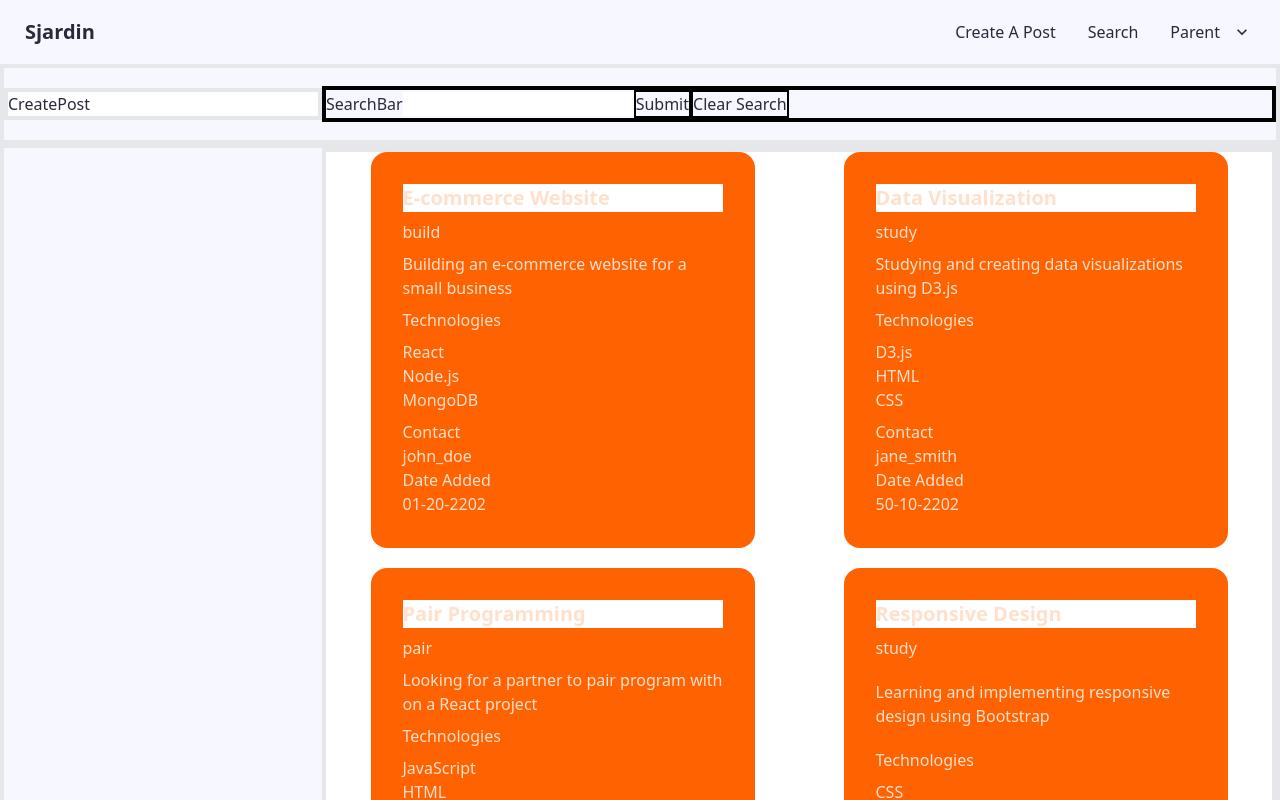
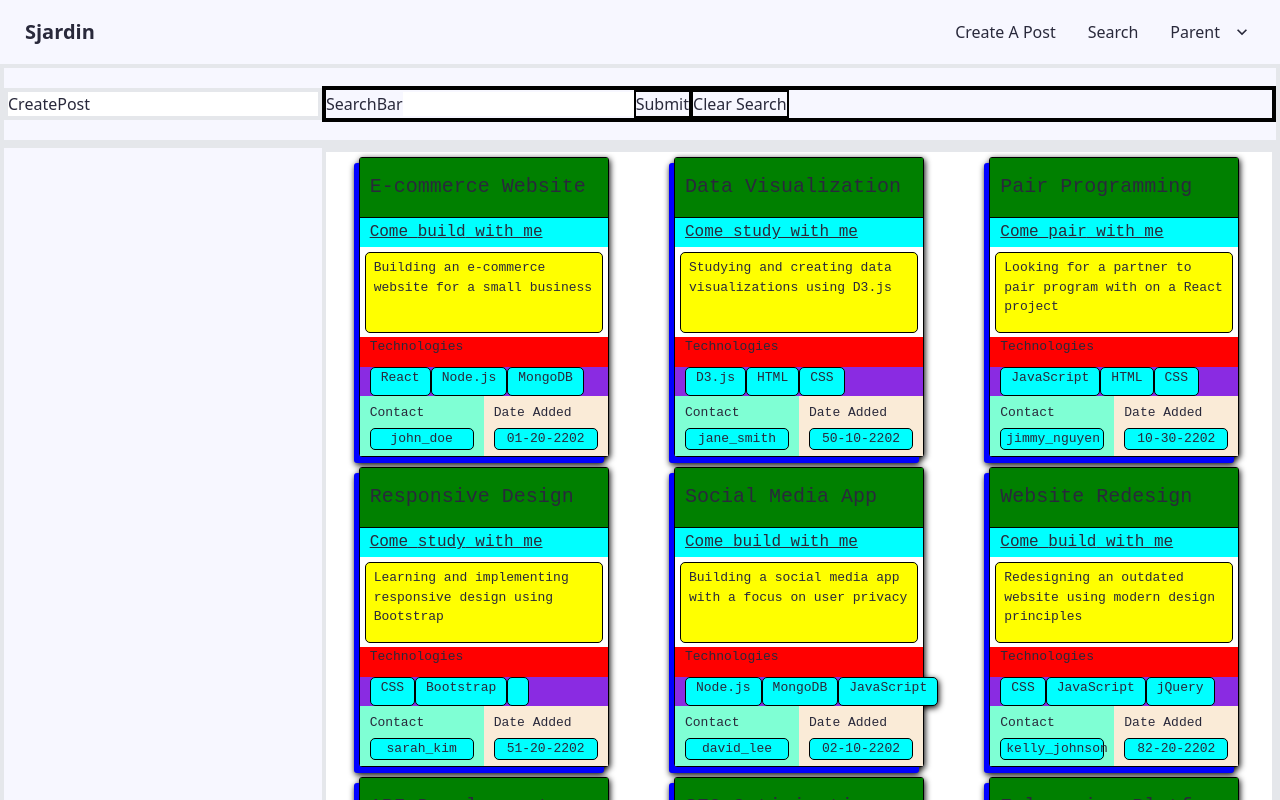
Before and after one commit to CregCodes/sjardin, a Next.js app in the folder app/: page /results in a window 1280 px wide. Shown: the top 800 px of the page. Built offline with nearby package versions, Linux system fonts and the light colour scheme.

Commit message:
rough layout in CSS done

```diff
--- /dev/null
+++ b/app/components/Card/card.module.css
@@ -0,0 +1,167 @@
+/* @font-face {
+  font-family: red-hat;
+  src: url(https://fonts.google.com/specimen/Red+Hat+Mono);
+} */
+.cardContainer {
+  font-family: Monospace;
+  --padding-left: 10px;
+}
+
+.card {
+  background-color: whitesmoke;
+  display: flex;
+  flex-direction: column;
+  justify-content: flex-start;
+  align-items: left;
+  background-color: white;
+  border-color: black;
+  border-style: solid;
+  border-width: 1px;
+  border-radius: 3px;
+  margin: 5px;
+  width: 250px;
+  height: 300px;
+
+  box-shadow: -5px 6px blue;
+  filter: drop-shadow(1px 2px 3px black);
+}
+
+.titleContainer {
+  background-color: green;
+  height: 20%;
+
+  border-bottom-color: black;
+  border-bottom-width: 1px;
+
+  display: flex;
+  flex-direction: column;
+  justify-content: space-around;
+
+  padding-left: var(--padding-left);
+
+  font-size: x-large;
+}
+
+.typeContainer {
+  background-color: aqua;
+
+  height: 10%;
+
+  display: flex;
+  flex-direction: column;
+  justify-content: space-around;
+  padding-left: var(--padding-left);
+
+  text-decoration: underline;
+
+  font-size: large;
+}
+
+.descriptionContainer {
+  min-height: 30%;
+  max-height: 30%;
+}
+
+.descriptionContainer p {
+  background-color: yellow;
+  height: 90%;
+  margin: 5px 5px 5px 5px;
+  padding: 5px 8px 5px 8px;
+  border-color: black;
+  border-width: 1px;
+  border-radius: 5px;
+}
+
+.techContainer {
+  background-color: red;
+
+  display: flex;
+  flex-direction: column;
+  justify-content: flex-start;
+
+  height: 20%;
+}
+
+.techContainer h3 {
+  padding-left: var(--padding-left);
+  height: 50%;
+}
+
+.techlist {
+  display: flex;
+  flex-direction: row;
+  justify-content: flex-start;
+  padding-left: var(--padding-left);
+  background-color: blueviolet;
+  height: 50%;
+}
+
+.techlist p {
+  border-color: black;
+  border-width: 1px;
+  border-radius: 5px;
+  background-color: aqua;
+  padding-left: 10px;
+  padding-right: 10px;
+  width: auto;
+  display: flex;
+  flex-direction: column;
+  justify-self: space-around;
+}
+
+.infoContainer {
+  background-color: aliceblue;
+  display: flex;
+  flex-direction: row;
+  justify-content: space-evenly;
+  height: 20%;
+
+}
+
+.contactContainer {
+  background-color: aquamarine;
+  width: 50%;
+  display: flex;
+  flex-direction: column;
+  justify-content: space-evenly;
+  padding-left: var(--padding-left);
+  padding-right: 10px;
+}
+
+.contactContainer h3 {
+  width: auto;
+}
+
+.contactContainer p {
+  border-color: black;
+  border-width: 1px;
+  border-radius: 5px;
+  background-color: aqua;
+  padding-left: 5px;
+  padding-right: 5px;
+  text-align: center;
+}
+
+.dateContainer {
+  background-color: antiquewhite;
+  width: 50%;
+  display: flex;
+  flex-direction: column;
+  justify-content: space-evenly;
+  padding-left: var(--padding-left);
+  padding-right: 10px;
+}
+
+.dateContainer h3 {
+
+}
+
+.dateContainer p {
+  border-color: black;
+  border-width: 1px;
+  border-radius: 5px;
+  background-color: aqua;
+  padding-left: 5px;
+  padding-right: 5px;
+  text-align: center;
+}
--- a/app/components/Card/index.tsx
+++ b/app/components/Card/card.tsx
@@ -1,4 +1,4 @@
-import styles from "./index.module.css";
+import styles from "./card.module.css";
 
 export interface CardObject {
   id: number;
@@ -24,25 +24,33 @@ function getDateFromProps(inputString: string): string {
 
 export default function Card(props: CardObject) {
   return (
-    <div className="card w-96 bg-primary text-primary-content mb-5">
-      <div className="card-body">
-        <h2 className="card-title bg-white">{props.projectTitle}</h2>
-        <p>{props.projectType}</p>
-        <p>{props.projectDescription}</p>
-        <h3>Technologies</h3>
-        <div>
-          <p>{props.techstack[1]}</p>
+    <div className={styles.cardContainer}>
+      <div className={styles.card}>
+        <div className={styles.titleContainer}>
+          <h2>{props.projectTitle}</h2>
+        </div>
+        <div className={styles.typeContainer}>
+          <p>Come {props.projectType} with me</p>
+        </div>
+        <div className={styles.descriptionContainer}>
+          <p>{props.projectDescription}</p>
+        </div>
+        <div className={styles.techContainer}>
+          <h3>Technologies</h3>
+          <div className={styles.techlist}>
+            <p>{props.techstack[1]}</p>
 
-          <p>{props.techstack[2]}</p>
+            <p>{props.techstack[2]}</p>
 
-          <p>{props.techstack[3]}</p>
+            <p>{props.techstack[3]}</p>
+          </div>
         </div>
-        <div>
-          <div>
+        <div className={styles.infoContainer}>
+          <div className={styles.contactContainer}>
             <h3>Contact</h3>
             <p>{props.username}</p>
           </div>
-          <div>
+          <div className={styles.dateContainer}>
             <h3>Date Added</h3>
             <p>{getDateFromProps(props.dateCreated)}</p>
           </div>
--- a/app/components/Card/index.module.css
+++ /dev/null
@@ -1,20 +0,0 @@
-.card {
-  display: flex;
-  flex-direction: column;
-  justify-content: flex-start;
-  border-color: black;
-  border-style: double;
-  max-width: 360px;
-}
-
-.contactContainer {
-  display: flex;
-  flex-direction: row;
-  justify-content: flex-start;
-}
-
-.techstack {
-  display: flex;
-  flex-direction: row;
-  justify-content: flex-start;
-}
--- a/app/pages/results.tsx
+++ b/app/pages/results.tsx
@@ -1,5 +1,5 @@
 import { useEffect, useState } from "react";
-import Card from "../components/Card";
+import Card from "../components/Card/card";
 import Data from "../lib/sample-data/card-data.json";
 import Navbar from "components/Navbar/navbar";
 import SearchBar from "components/SearchBar/searchbar";
```
Also changed, not shown: app/public/profile (1).jpg (added).
